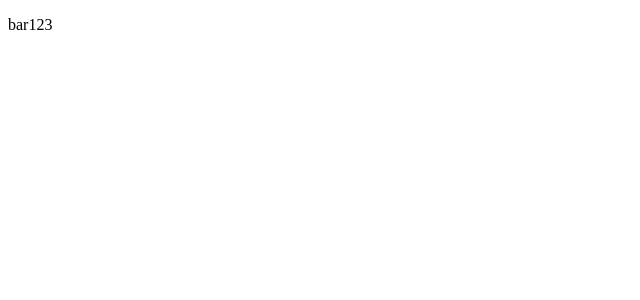
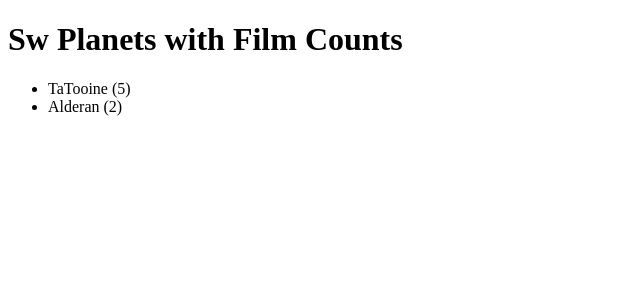
Before and after one commit to 2025-fall-js-frameworks/angular-components, an Angular app: page / in a window 1280 px wide. Shown: the top 300 px of the page, without its empty margins (0-640 px from the left). Built offline with nearby package versions, Linux system fonts and the light colour scheme.

Commit message:
Cleaned up the plumbing...
Yes, I write code I know I will delete. get over it :-O

```diff
--- a/src/app/sw-planet-films/sw-planet-films.html
+++ b/src/app/sw-planet-films/sw-planet-films.html
@@ -1 +1,5 @@
-<p>{{ bar }}</p>
+<h1>Sw Planets with Film Counts</h1>
+<ul>
+	<li>TaTooine (5)</li>
+	<li>Alderan (2)</li>
+</ul>
--- a/src/app/sw-planet-films/sw-planet-films.ts
+++ b/src/app/sw-planet-films/sw-planet-films.ts
@@ -2,14 +2,11 @@ import { Component, inject } from '@angular/core';
 import { SwPlanetsService } from '../sw-planets.service';
 
 @Component({
-  selector: 'app-sw-planet-films',
-  imports: [],
-  templateUrl: './sw-planet-films.html',
-  styleUrl: './sw-planet-films.css'
+	selector: 'app-sw-planet-films',
+	imports: [],
+	templateUrl: './sw-planet-films.html',
+	styleUrl: './sw-planet-films.css',
 })
 export class SwPlanetFilms {
-
-  private planetSvc = inject(SwPlanetsService);
-
-  protected readonly bar = this.planetSvc.foo();
+	private planetSvc = inject(SwPlanetsService);
 }
--- a/src/app/sw-planets.service.ts
+++ b/src/app/sw-planets.service.ts
@@ -1,13 +1,6 @@
 import { Injectable } from '@angular/core';
 
 @Injectable({
-  providedIn: 'root'
+	providedIn: 'root',
 })
-export class SwPlanetsService {
-
-  public foo = () => {
-    console.log("svc.foo was called ! ! !");
-    return "bar123";
-  };
-
-}
+export class SwPlanetsService {}
```
